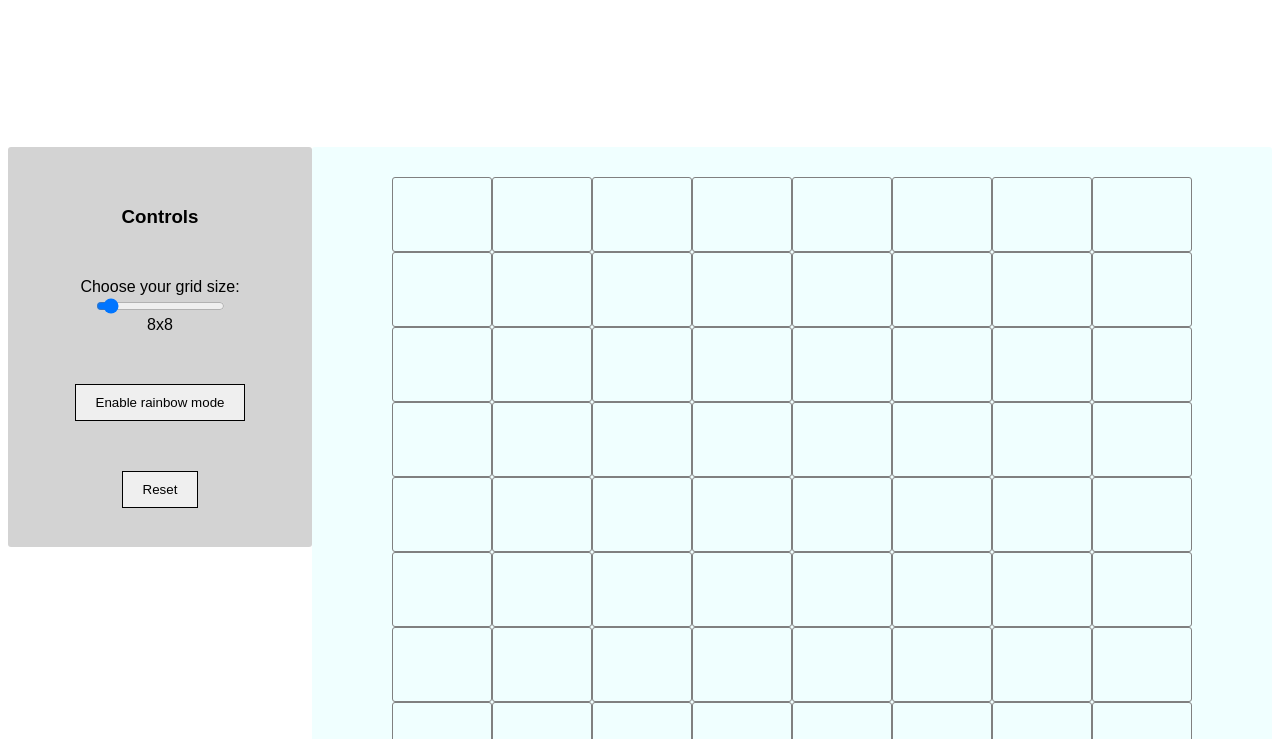
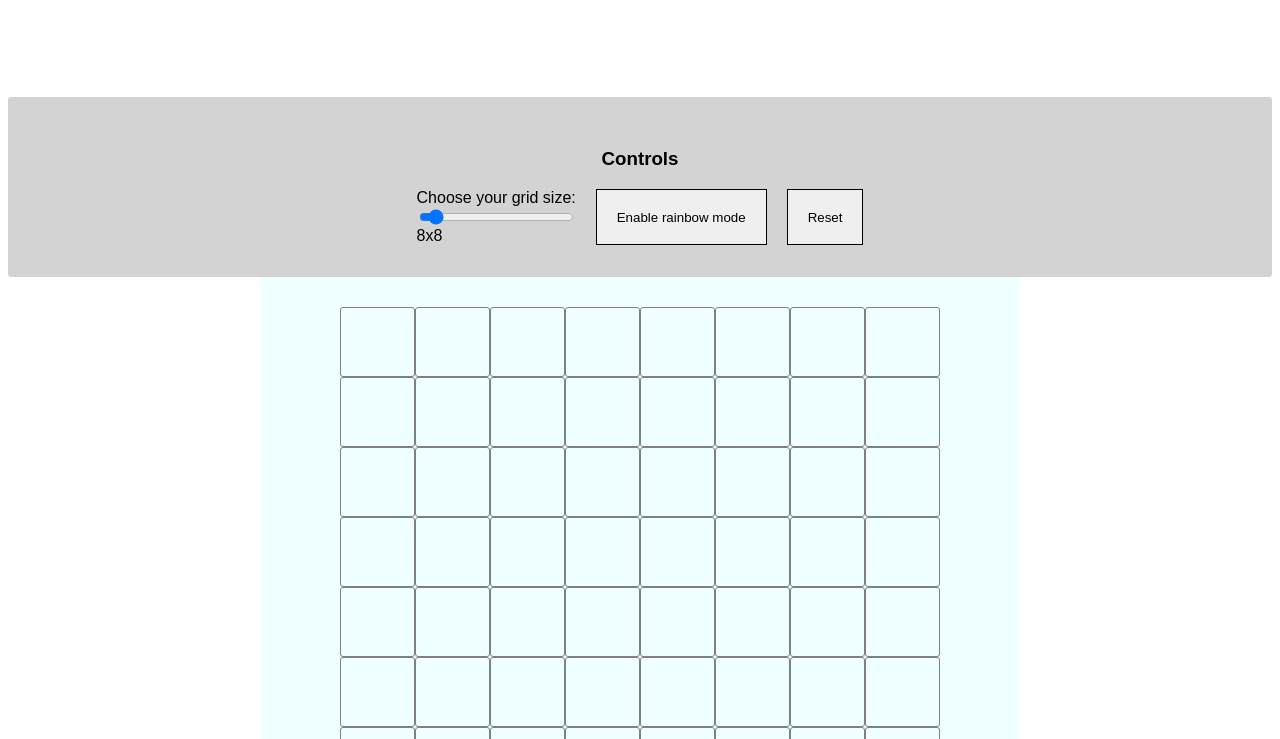
Before and after one commit to steve-turner-code/Etch-A-Sketch, a plain HTML site: page index.html in a window 1280 px wide. Shown: the part 61-800 px from the top of the page. Drawn offline with Linux system fonts and the light colour scheme.

Commit message:
Updated styling. It's now stacked vertically

```diff
--- a/index.html
+++ b/index.html
@@ -15,19 +15,25 @@
     </div>
     <div class="container">
         <div class="left-row">
-            <h3 style="margin-bottom: 50px;">Controls</h3>
+            <div>
+                <h3>Controls</h3>
+            </div>
+         <div class="controls">
+        <div style="display: flex; flex-direction: column;">
             <label style="text-align: center" for="mySlider">Choose your grid size:</label>
             <input type="range" min="4" max="64" value="8" class="slider" id="mySlider">
-            <div id="sliderValue" style="margin-bottom: 50px">8x8</div>
-            <button id="rainbowMode" style="margin-bottom: 50px">Enable rainbow mode</button>
+            <div id="sliderValue">8x8</div>
+        </div>
+            <button id="rainbowMode">Enable rainbow mode</button>
             <button id="reset" onclick="destroyTable();">Reset</button>
+        </div>
+        </div>
 
-        </div>
 
         <div class="right-row">
         </div>
 
+    </div>
 
-    </div>
 </body>
 </html>
--- a/style.css
+++ b/style.css
@@ -9,8 +9,9 @@ body {
 
 .container {
     display: flex;
+    flex-direction: column;
     justify-content: center;
-    padding: 50px 0px;
+    padding: `0px 0px;
     height: 100vh;
     margin-top: 100px;
 }
@@ -25,7 +26,7 @@ body {
     background-color: lightgrey;
     border-radius: 3px;
     justify-content: center;
-    height: 400px;
+    padding: 20px 15vw;
 }
 
 .right-row {
@@ -33,7 +34,7 @@ body {
     background-color: azure;
     border-radius: 3px;
     padding: 30px 80px;
-    align-self: flex-start;
+    align-self: center;
     display: grid;
     grid-template-columns: repeat(var(--num-rows), 1fr);
     grid-template-rows: repeat(var(--num-rows), 1fr);
@@ -41,6 +42,12 @@ body {
     width: 600px;
     max-height: 800px;
     max-width: 800px;
+
+}
+
+.controls {
+    display: flex;
+    gap: 20px;
 
 }
 
```
